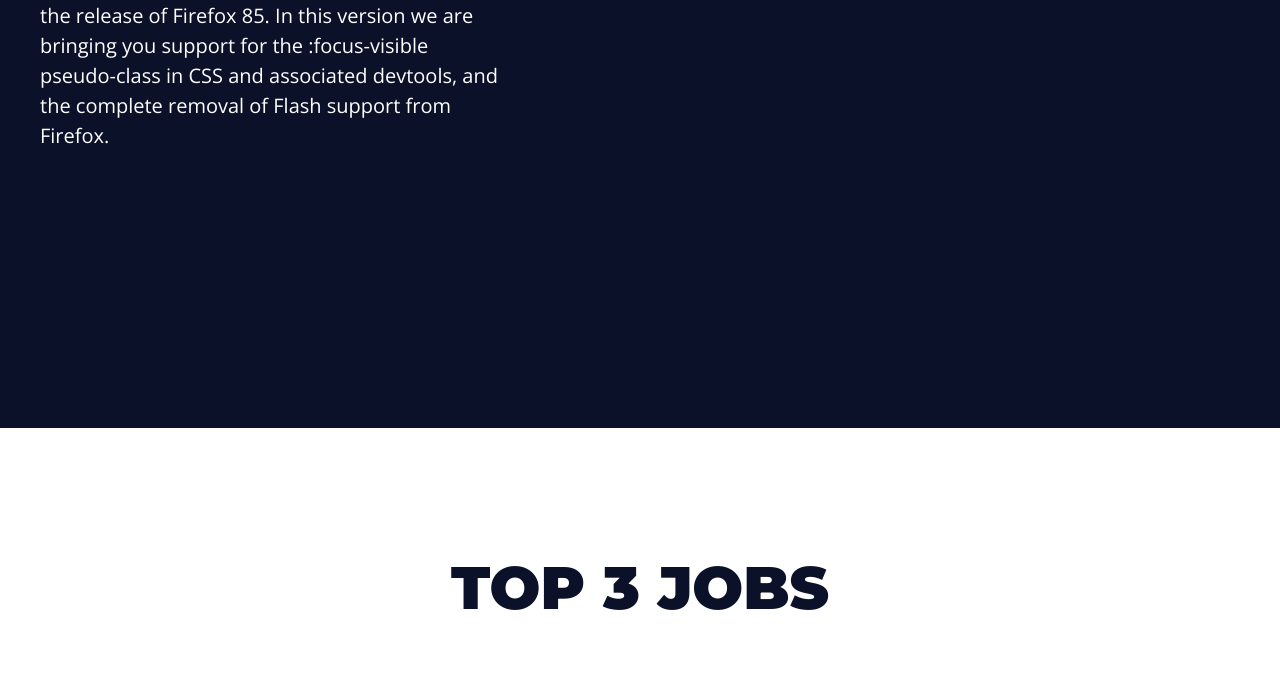
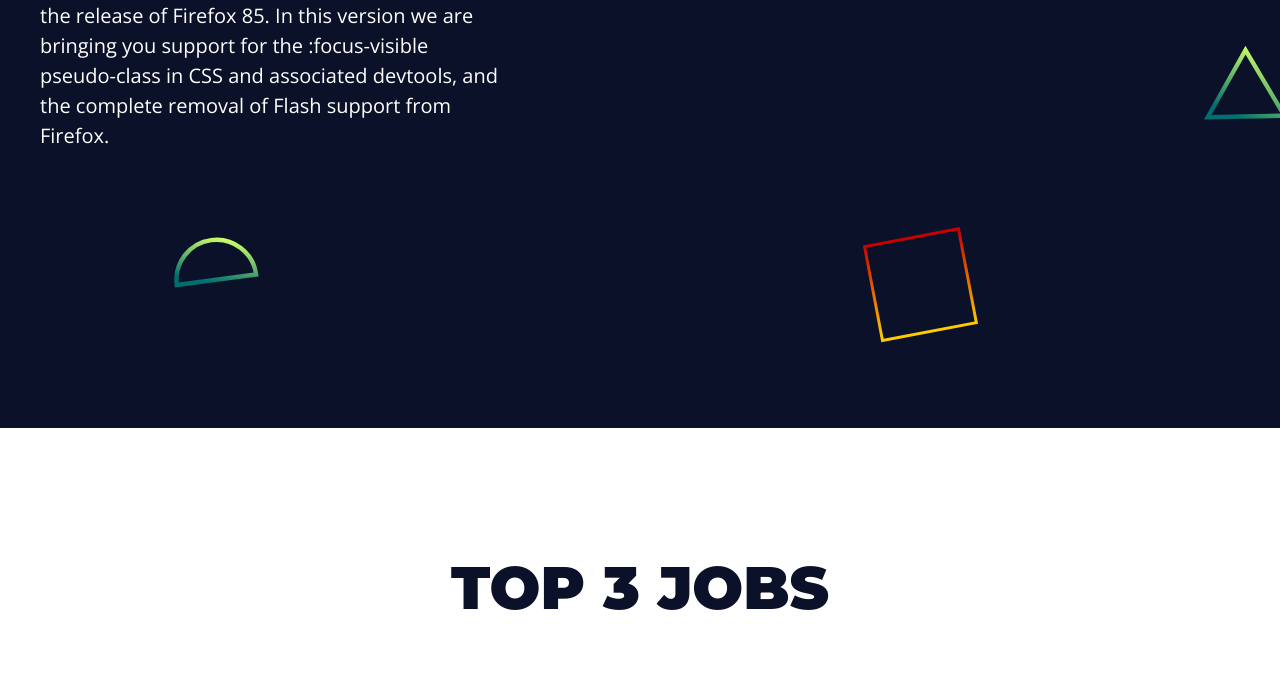
Before and after one commit to riquelmemr/landing-page, a plain HTML site: page index.html in a window 1280 px wide. Shown: the part 497-1178 px from the top of the page. Drawn offline with nearby package versions, Linux system fonts and the light colour scheme.

Commit message:
Update index.html

```diff
--- a/index.html
+++ b/index.html
@@ -27,7 +27,7 @@
         </div>
     </aside>
     <div class="menu-spacing"></div>
-    <section id="intro" class="intro ain-bg section">
+    <section id="intro" class="intro main-bg section">
         <div class="main-content intro-content">
             <div class="intro-text-content">
                 <h2>January brings us Firefox 85</h2>
```
